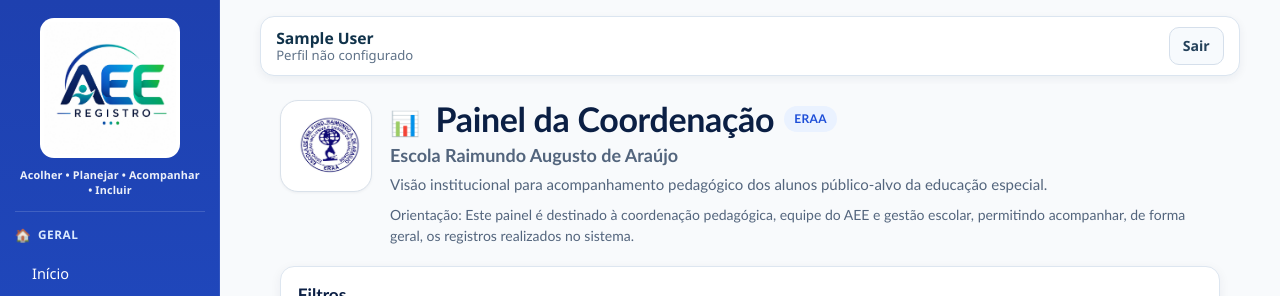
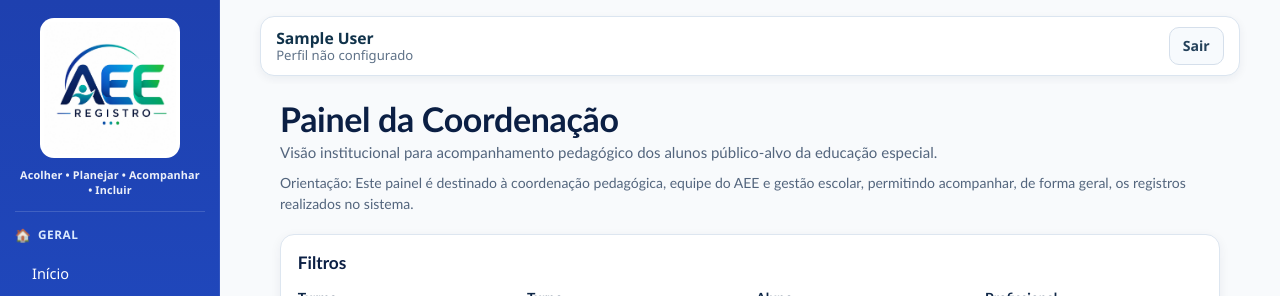
Before and after one commit to terezinhasouzacosta-netizen/aee-registro-eraa, a React (Vite) app: page /painel-coordenacao in a window 1280 px wide. Shown: the top 296 px of the page. Built offline with nearby package versions, Linux system fonts and the light colour scheme; no server answers; the database is empty; sample sign-in values are in the browser's storage.

Commit message:
Simplifica cabeçalho do Painel da Coordenação

```diff
--- a/src/pages/PainelCoordenacaoPage.jsx
+++ b/src/pages/PainelCoordenacaoPage.jsx
@@ -695,27 +695,11 @@ function PainelCoordenacaoPage() {
 
   return (
     <main className="alunos-page module-page painel-coordenacao-page painel-coordenacao">
-      <div className="painel-topo-institucional">
-<div
-className="painel-topo-logo"
-style={{ display: "flex", alignItems: "center", gap: "15px" }}
->
-  <img
-    src="/logo-eraa.jpg"
-    alt="Logo da Escola Raimundo Augusto de Araújo"
-    style={{ width: "70px", borderRadius: "10px" }}
-  />
-</div>
-
+      <header className="painel-topo-institucional">
         <div className="painel-topo-textos">
           <div className="painel-topo-titulo-linha">
-            <h1>
-              <span className="icone-titulo">📊</span> Painel da Coordenação
-            </h1>
-            <span className="painel-topo-selo">ERAA</span>
+            <h1>Painel da Coordenação</h1>
           </div>
-
-          <p className="painel-topo-escola">Escola Raimundo Augusto de Araújo</p>
 
           <p className="painel-topo-descricao">
             Visão institucional para acompanhamento pedagógico dos alunos público-alvo da educação
@@ -727,7 +711,7 @@ style={{ display: "flex", alignItems: "center", gap: "15px" }}
             escolar, permitindo acompanhar, de forma geral, os registros realizados no sistema.
           </p>
         </div>
-      </div>
+      </header>
 
       {erro ? <p className="toast-error">{erro}</p> : null}
 
```
